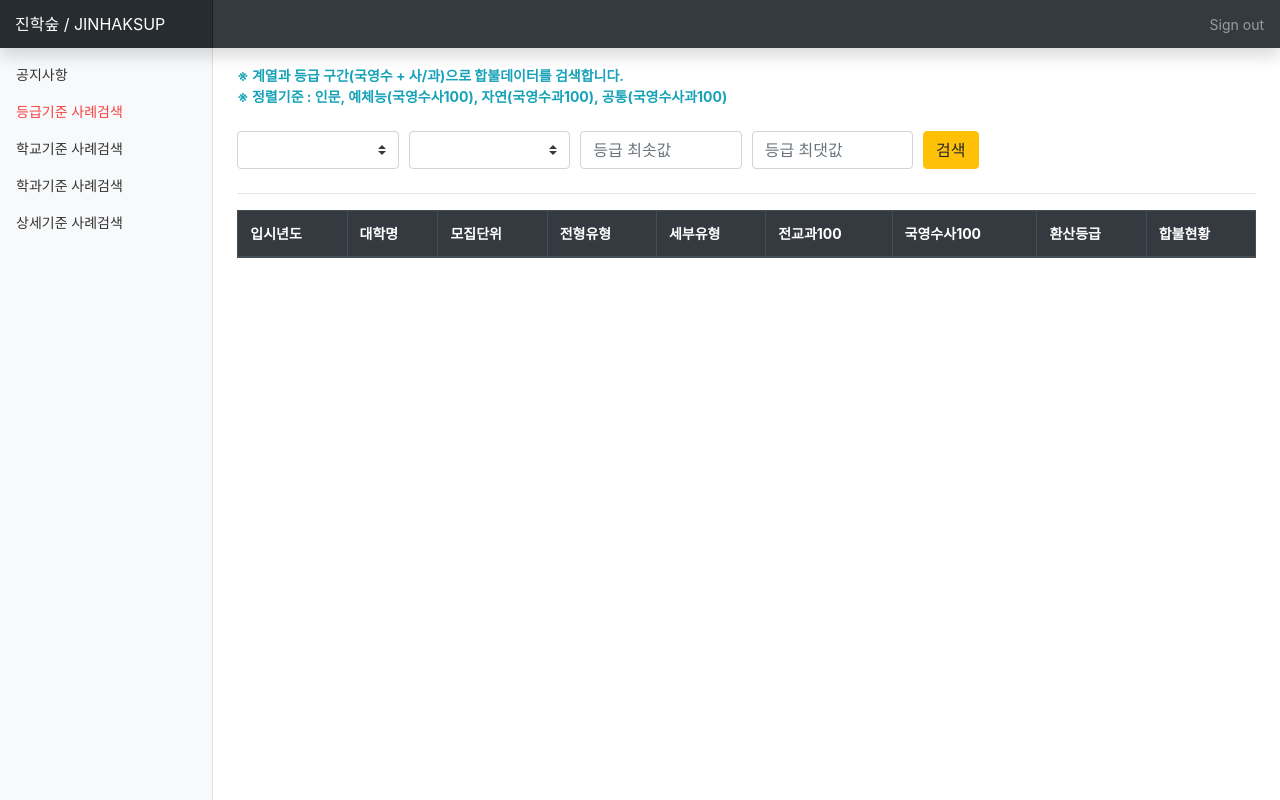
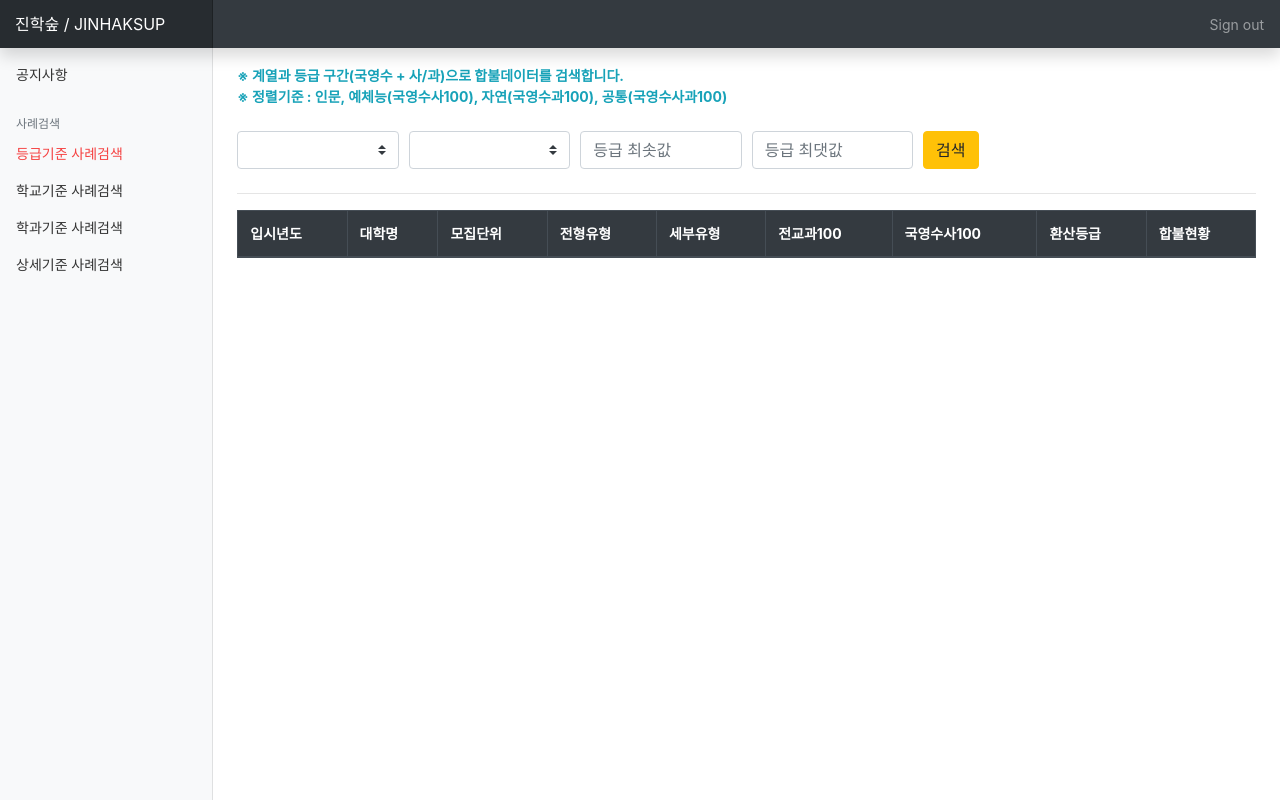
Before and after one commit to KYOUNGSOO-LEE/jhsup, a Django app: page /analysis/grade in a window 1280 px wide. Run offline with Django 3.2, Linux system fonts and the light colour scheme; data that the repository does not hold is empty; some libraries are stand-ins or nearby versions.

Commit message:
19101820

```diff
--- a/templates/base.html
+++ b/templates/base.html
@@ -31,15 +31,19 @@
 
   <div class="container-fluid">
     <div class="row">
+      {% with url_name=request.resolver_match.url_name %}
       <nav class="col-md-2 d-none d-md-block bg-light sidebar">
         <div class="sidebar-sticky">
           <ul class="nav flex-column">
-            {% with url_name=request.resolver_match.url_name %}
             <li class="nav-item">
               <a class="{% if url_name == 'home' %}nav-link active{%else%}nav-link{% endif %}" href="{% url 'home' %}">
                 공지사항 <span class="sr-only">(current)</span>
               </a>
             </li>
+          </ul>
+            <h6 class="sidebar-heading d-flex justify-content-between align-items-center px-3 mt-4 mb-1 text-muted">
+              <span>사례검색</span></h6>
+          <ul class="nav flex-column">
             <li class="nav-item">
               <a class="{% if url_name == 'grade' or url_name == 'grade_search' %}nav-link active{%else%}nav-link{% endif %}" href="{% url 'grade' %}">
                 등급기준 사례검색
@@ -60,16 +64,17 @@
                 상세기준 사례검색
               </a>
             </li>
-            {% endwith %}
           </ul>
         </div>
       </nav>
-
+      {% endwith %}
       <main role="main" class="col-md-9 ml-sm-auto col-lg-10 px-4">
         {% block content %}{% endblock %}
       </main>
     </div>
   </div>
+
+
     {% block footer %}{% endblock %}
   <script src="https://code.jquery.com/jquery-3.1.1.min.js"></script>
   <script src="https://cdnjs.cloudflare.com/ajax/libs/popper.js/1.14.7/umd/popper.min.js" integrity="sha384-UO2eT0CpHqdSJQ6hJty5KVphtPhzWj9WO1clHTMGa3JDZwrnQq4sF86dIHNDz0W1" crossorigin="anonymous"></script>
```
